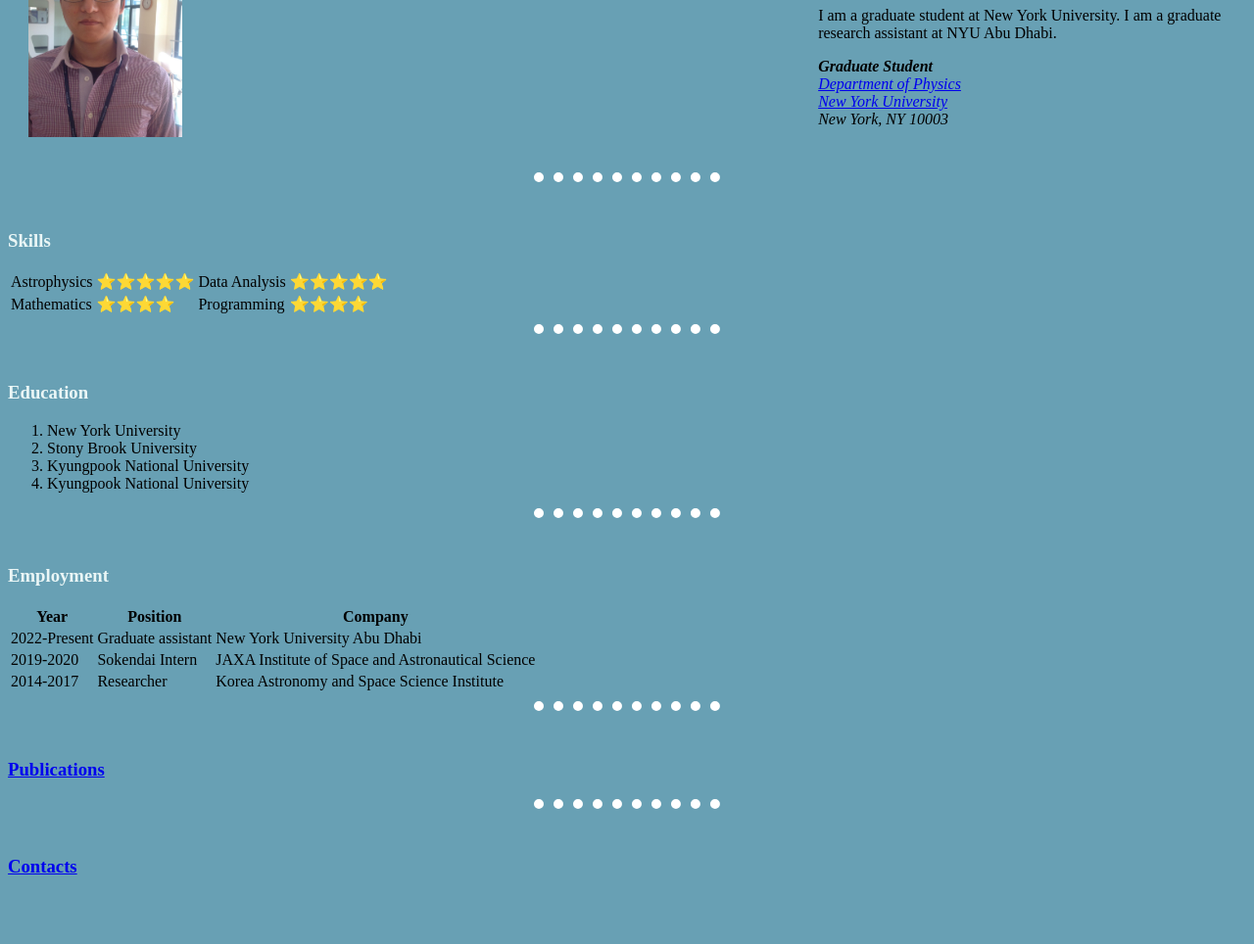
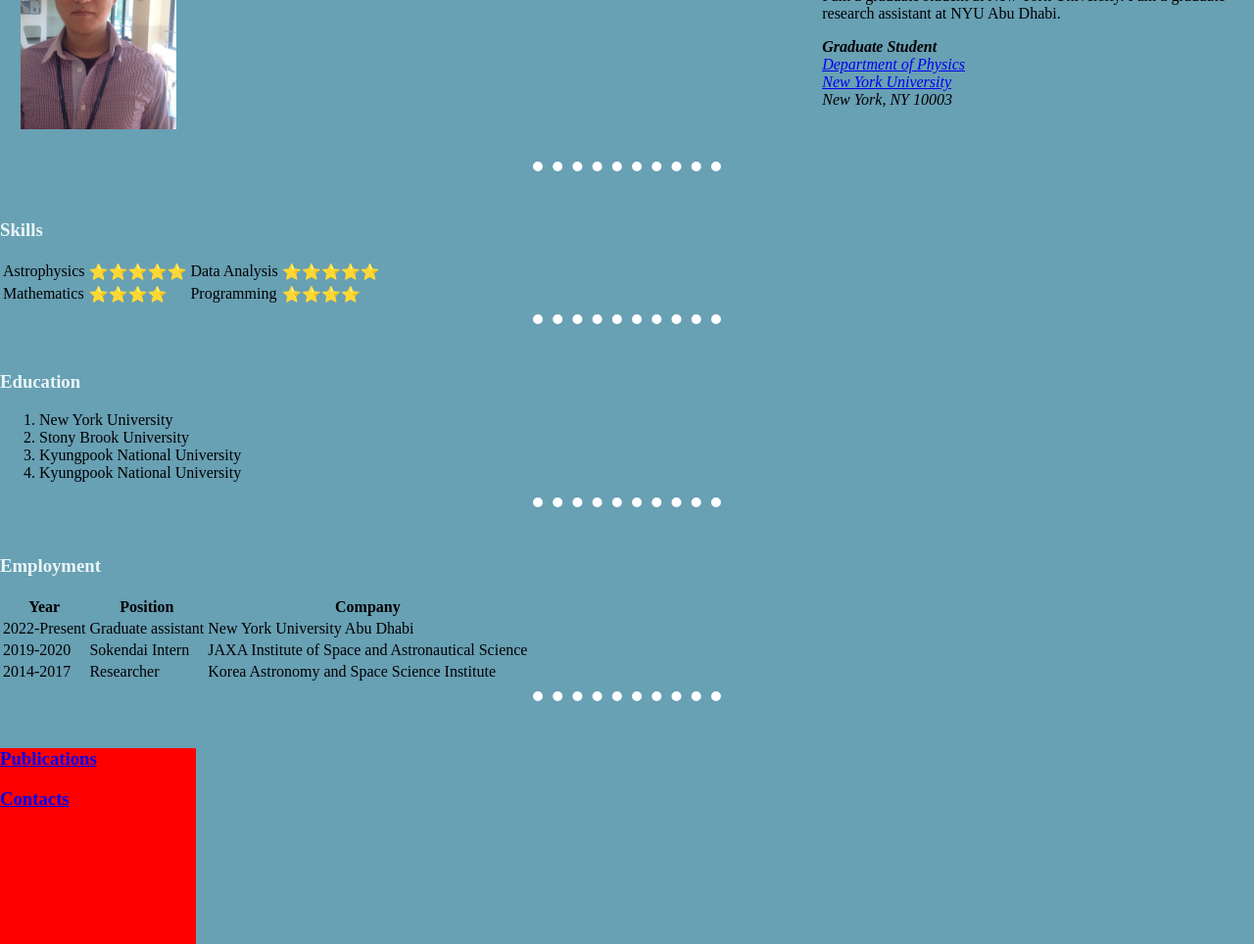
Before and after one commit to changhyun-cho/web-development, a plain HTML site: page index.html in a window 1280 px wide. Shown: the part 102-1066 px from the top of the page at 98% size. Before the commit the page ends 1017 px from the top, so only its background shows below. Drawn offline with Linux system fonts and the light colour scheme.

Commit message:
Practicing the div

```diff
--- a/css/styles.css
+++ b/css/styles.css
@@ -1,4 +1,9 @@
 body {
+  margin: 0;
+  background-color: #68A0B4;
+}
+
+div {
   background-color: #68A0B4;
 }
 
@@ -11,9 +16,23 @@ hr {
 }
 
 h1 {
+  margin-top: 0;
   color: #EAF6F6;
 }
 
 h3 {
   color: #EAF6F6;
 }
+
+.top-container {
+
+}
+
+
+
+
+.bottom-container {
+  background-color: red;
+  width: 200px;
+  height: 200px;
+}
--- a/index.html
+++ b/index.html
@@ -9,6 +9,8 @@
 </head>
 
 <body>
+
+  <div class="top-container">
     <table cellspacing="20">
       <tr>
         <td><img src="images/changhyun.jpg" alt="changhyun profile picture" width=20% height=20%></td>
@@ -27,8 +29,11 @@
       </tr>
     </table>
 
+  </div>
+
   <hr>
 
+  <div class="skills-container">
     <h3>Skills</h3>
     <table>
       <tr>
@@ -44,9 +49,11 @@
         <td>⭐⭐⭐⭐</td>
       </tr>
     </table>
+  </div>
 
   <hr>
 
+  <div class="education-container">
     <h3>Education</h3>
     <ol>
       <li>New York University</li>
@@ -54,9 +61,11 @@
       <li>Kyungpook National University</li>
       <li>Kyungpook National University</li>
     </ol>
+  </div>
 
   <hr>
 
+  <div class="employment-container">
     <h3>Employment</h3>
     <table>
       <thead>
@@ -84,14 +93,14 @@
       <tfoot>
       </tfoot>
     </table>
+  </div>
 
   <hr>
 
+  <div class="bottom-container">
     <h3><a href="publications.html">Publications</a></h3>
-
-  <hr>
-
     <h3><a href="contacts.html">Contacts</a></h3>
+  </div>
 
 </body>
 
```
Lines whose indentation alone changed are shown as unchanged.
